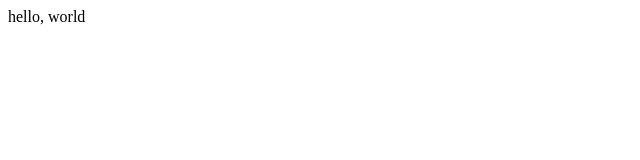
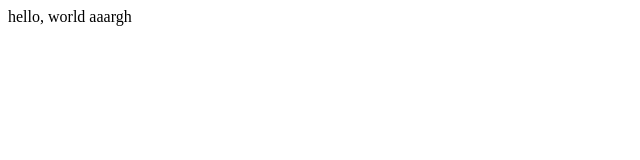
Before and after one commit to gilbert227/lecture00, a plain HTML site: page hello.html in a window 1280 px wide. Shown: the full height of the page, 0-640 px from the left. Drawn offline with Linux system fonts and the light colour scheme.

Commit message:
Update hello.html

```diff
--- a/hello.html
+++ b/hello.html
@@ -5,5 +5,6 @@
     </head>
     <body>
         hello, world
+        aaargh
     </body>
 </html>
```
